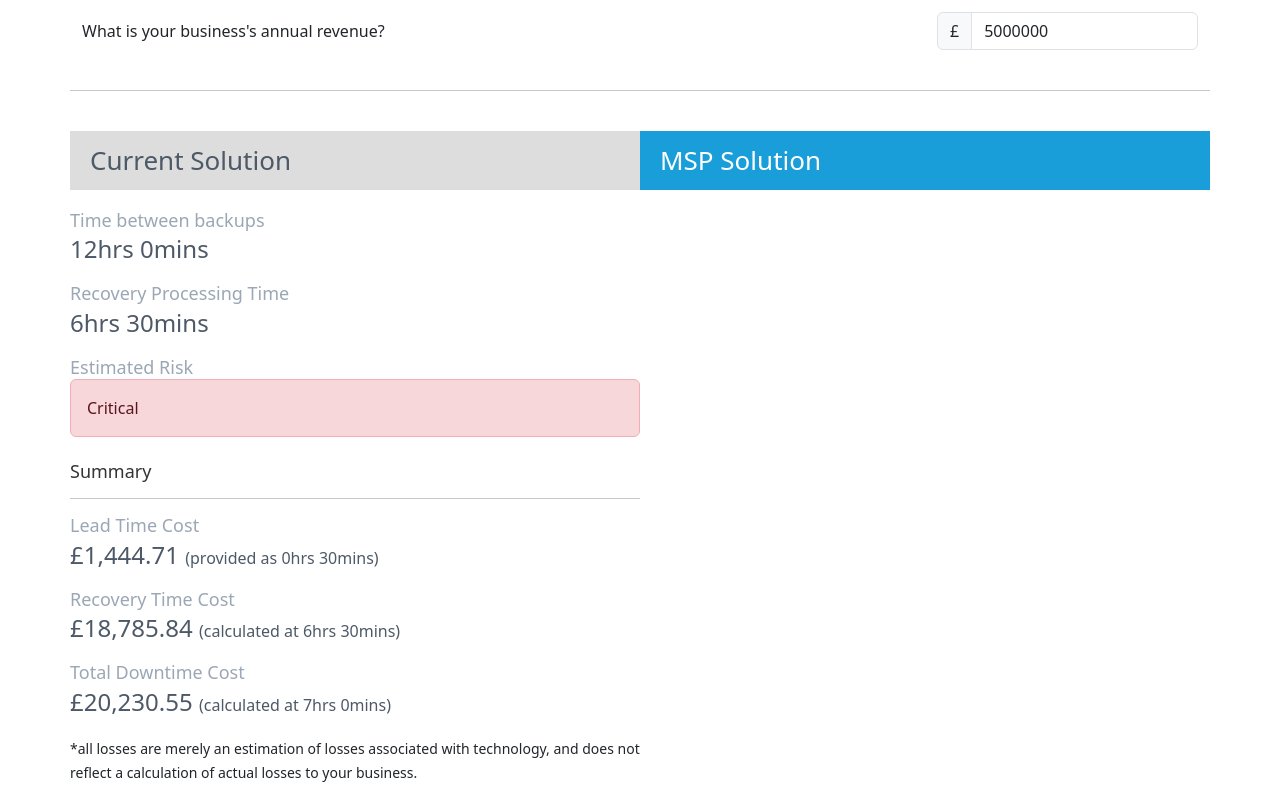
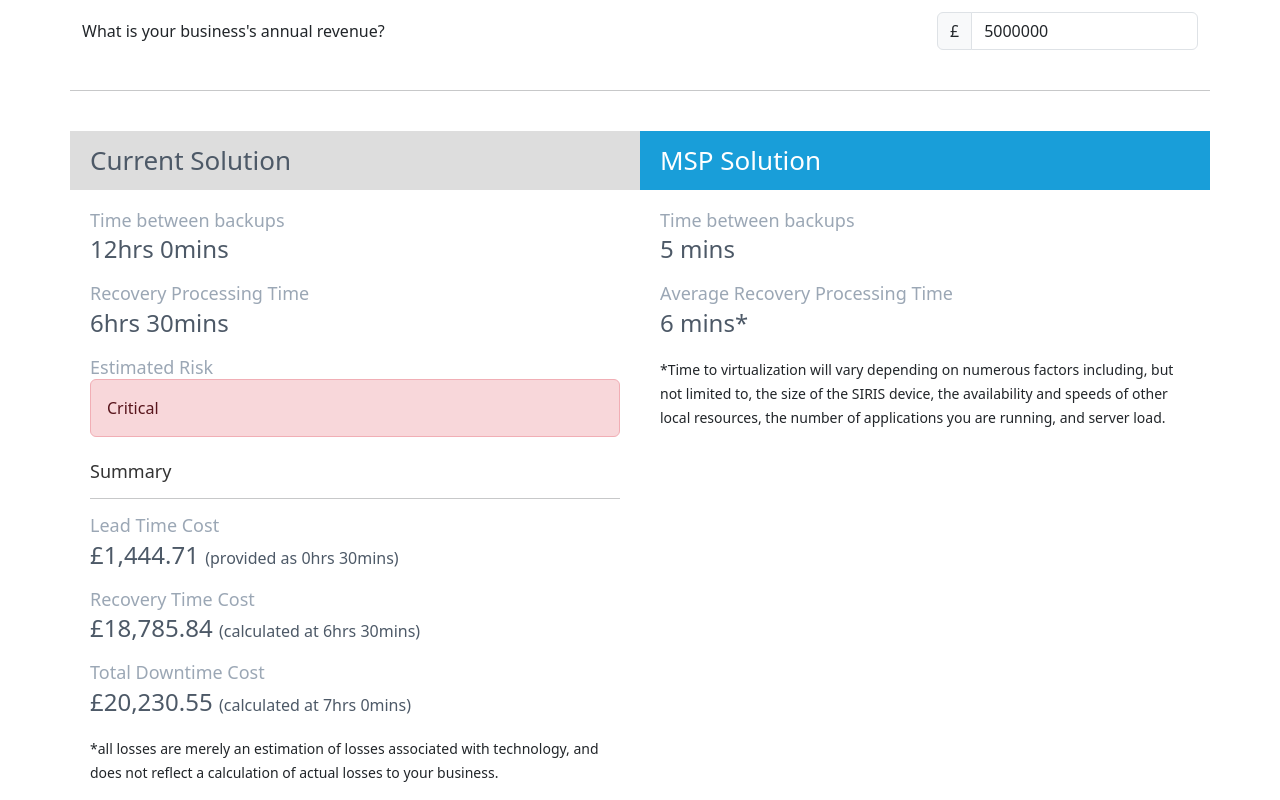
Before and after one commit to davidisnotnull/downtime-calculator-spike, a Vue app: page / in a window 1280 px wide. Shown: the part 743-1543 px from the top of the page. Built offline with nearby package versions, Linux system fonts and the light colour scheme.

Commit message:
Add MSP solution backup details

```diff
--- a/src/App.vue
+++ b/src/App.vue
@@ -73,7 +73,7 @@
             </div>
           </div>
         </div>
-        <div v-if="!noBackup" >
+        <div v-if="!noBackup">
           <div class="mb-3 row">
             <label for="responseLeadTimeHrs" class="col-sm-9 col-form-label">On average how long does it take your
               client to notify you of an
@@ -154,7 +154,7 @@
             employee?</label>
           <div class="col-sm-3">
             <div class="input-group">
-              <span class="input-group-text">£</span>
+              <span class="input-group-text">{{ currencySymbol }}</span>
               <input type="number" class="form-control" id="averageSalary" placeholder="" min="1"
                 v-model="averageSalaryPerEmployee" />
             </div>
@@ -165,7 +165,7 @@
             employee?</label>
           <div class="col-sm-3">
             <div class="input-group">
-              <span class="input-group-text">£</span>
+              <span class="input-group-text">{{ currencySymbol }}</span>
               <input type="number" class="form-control" id="averageOverhead" placeholder="" min="1"
                 v-model="averageOverheadPerEmployee" />
             </div>
@@ -175,7 +175,7 @@
           <label for="annualRevenue" class="col-sm-9 col-form-label">What is your business's annual revenue?</label>
           <div class="col-sm-3">
             <div class="input-group">
-              <span class="input-group-text">£</span>
+              <span class="input-group-text">{{ currencySymbol }}</span>
               <input type="number" class="form-control" id="annualRevenue" placeholder="" min="1"
                 v-model="annualRevenue" />
             </div>
@@ -192,6 +192,7 @@
       <div class="col-12 col-md-6 g-0">
         <section class="results">
           <header>Current Solution</header>
+          <div class="main">
             <div class="mb-3">
               <h3 class="resultHeading">Time between backups</h3>
               <p v-if="!noBackup" class="result">{{ backupHrs }}hrs {{ backupMins }}mins</p>
@@ -240,6 +241,7 @@
                   to your business.</span>
               </div>
             </div>
+          </div>
         </section>
       </div>
       <div class="col-12 col-md-6 g-0">
@@ -247,6 +249,21 @@
           <header>
             MSP Solution
           </header>
+          <div class="main">
+            <div class="mb-3">
+              <h3 class="resultHeading">Time between backups</h3>
+              <p class="result">{{ msp.timeBetweenBackups }} mins</p>
+            </div>
+            <div class="mb-3">
+              <h3 class="resultHeading">Average Recovery Processing Time</h3>
+              <p class="result">{{ msp.recoveryProcessingTime }} mins*</p>
+              <span class="small">
+                *Time to virtualization will vary depending on numerous factors including, but not limited to, the size
+                of the SIRIS device, the availability and speeds of other local resources, the number of applications
+                you are running, and server load.
+              </span>
+            </div>
+          </div>
         </section>
 
       </div>
@@ -278,6 +295,10 @@
       recoveryTime: 0,
       riskClass: "alert alert-danger",
       currencySymbol: "£",
+      msp: {
+        timeBetweenBackups: 5,
+        recoveryProcessingTime: 6,
+      }
     };
   },
   setup() { },
@@ -411,6 +432,11 @@
 </script>
 
 <style scoped>
+section.results .main,
+section.proposal .main {
+  padding: 0 20px;
+}
+
 section.results header {
   margin: 0 0 20px 0;
   padding: 10px 20px;
@@ -427,14 +453,16 @@
   color: #ffffff;
 }
 
-section.results h3.resultHeading {
+section.results h3.resultHeading,
+section.proposal h3.resultHeading {
   color: #9ba7b5;
   font-size: 18px;
   font-weight: 400;
   margin: 0;
 }
 
-section.results h3.summaryHeading {
+section.results h3.summaryHeading,
+section.proposal h3.summaryHeading {
   color: #333333;
   font-size: 18px;
   font-weight: 400;
@@ -442,12 +470,14 @@
   padding: 0;
 }
 
-section.results p.result {
+section.results p.result,
+section.proposal p.result {
   font-size: 24px;
   color: #4d5967;
 }
 
-section.results p.result span {
+section.results p.result span,
+section.proposal p.result span {
   font-size: 16px;
 }
 </style>
```
Lines whose indentation alone changed are shown as unchanged.
